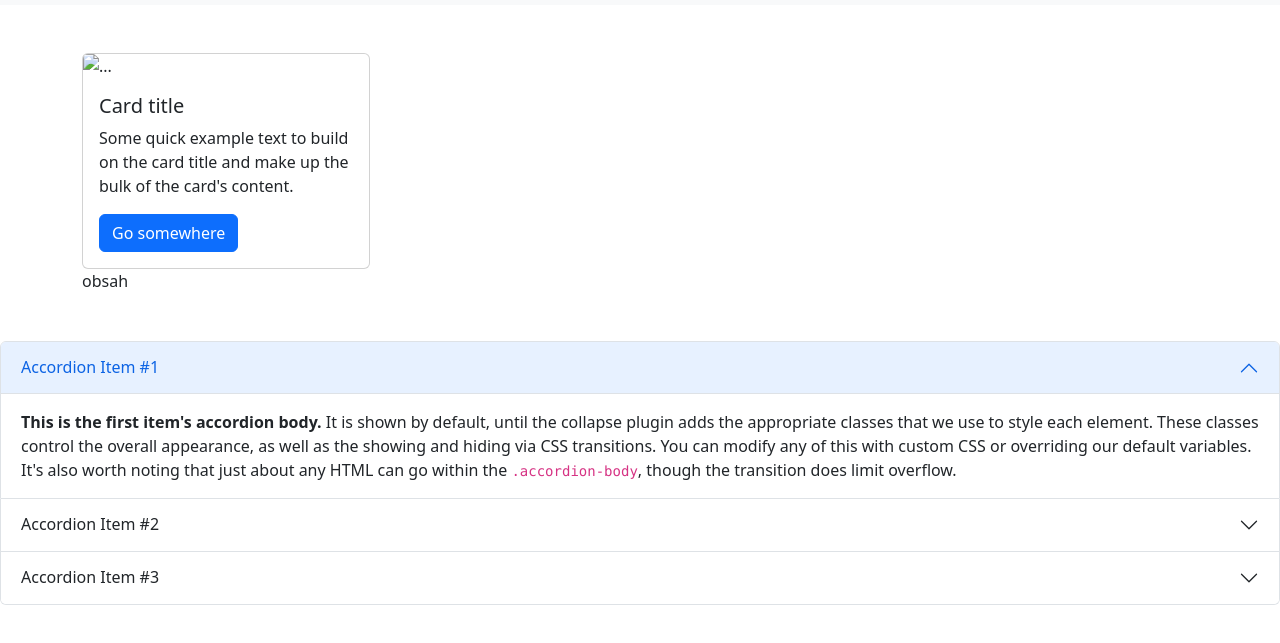
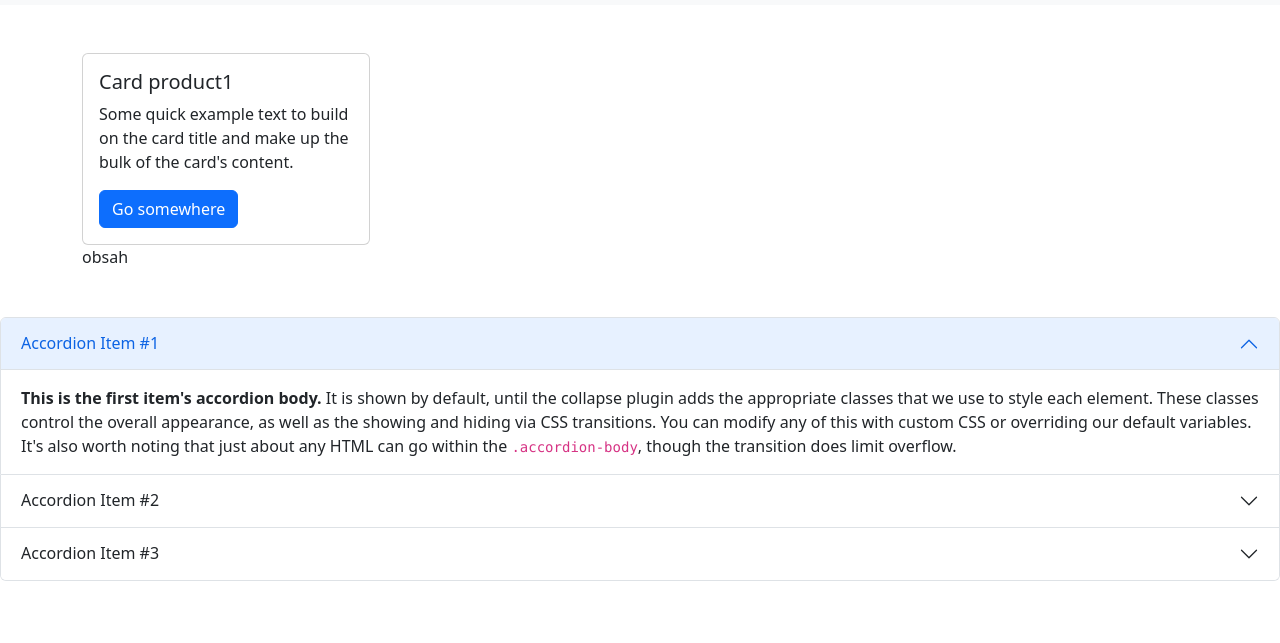
Before and after one commit to Niicina/AK4TW_bootstrap, a website: page index.html in a window 1280 px wide. Shown: the part 51-694 px from the top of the page. Drawn offline with nearby package versions, Linux system fonts and the light colour scheme.

Commit message:
malé úpravy

```diff
--- a/index.html
+++ b/index.html
@@ -77,9 +77,9 @@
       <div class="row">
         <div class="col">
           <div class="card" style="width: 18rem;">
-            <img src="..." class="card-img-top" alt="..." />
+            <!-- zakomentováno v html: obrázek nebude :D <img src="..." class="card-img-top" alt="..." /> -->
             <div class="card-body">
-              <h5 class="card-title">Card title</h5>
+              <h5 class="card-title">Card product1</h5>
               <p class="card-text">
                 Some quick example text to build on the card title and make up
                 the bulk of the card's content.
```
